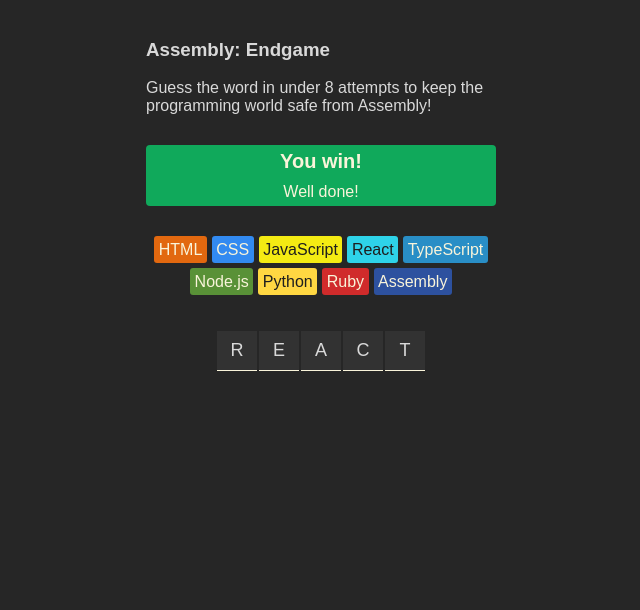
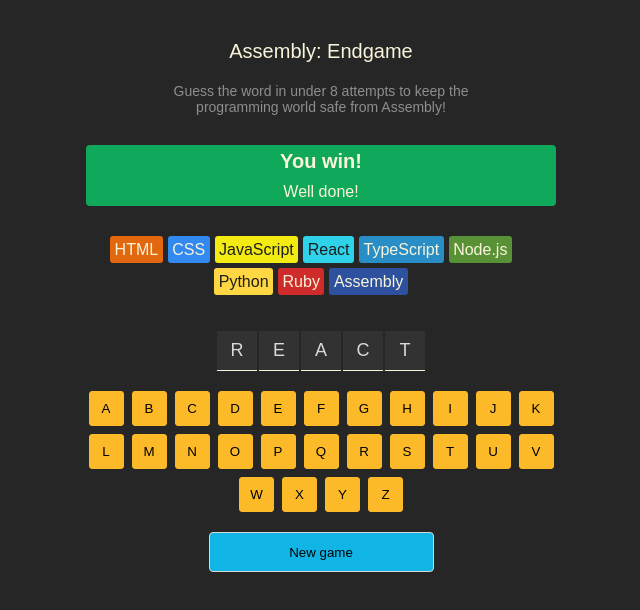
Before and after one commit to Gianlu915/Endgame, a React (Vite) app: page / in a window 1280 px wide. Shown: the top 610 px of the page, without its empty margins (319-959 px from the left). Built offline with nearby package versions, Linux system fonts and the light colour scheme.

Commit message:
add keyboard and button for new game

```diff
--- a/src/index.css
+++ b/src/index.css
@@ -13,19 +13,18 @@
     justify-content: center;
 }
 
-header {
+.main-content {
     text-align: center;
 }
 
-header > h1 {
+.main-content > h3 {
     font-size: 1.25rem;
     font-weight: 500;
     color: #F9F4DA;
 }
 
-header > p {
+.main-content > p {
     font-size: 0.875rem;
-    max-width: 350px;
     color: #8E8E8E;
 }
 
@@ -53,7 +52,7 @@
     flex-wrap: wrap;
     gap: 5px;
     justify-content: center;
-    max-width: 350px;
+    max-width: 450px;
     margin-bottom: 36px;
 }
 
@@ -66,6 +65,7 @@
     display: flex;
     justify-content: center;
     gap: 2px;
+    margin-bottom: 20px;
 }
 
 section.word > span{
@@ -78,3 +78,33 @@
     font-size: 1.125rem;
     border-bottom: 1px solid #F9F4DA;
 }
+
+section.keyboard{
+    display: flex;
+    flex-wrap: wrap;
+    gap: 8px;
+    justify-content: center;
+    max-width: 470px;
+}
+
+section.keyboard > button {
+    height: 35px;
+    width: 35px;
+    cursor: pointer;
+    border-radius: 3px;
+    border: 1px solid rgba(252, 186, 41, 1);
+    background-color: rgba(252, 186, 41, 1);
+}
+
+button.new-game {
+    background-color: #11B5E5;
+    border: 1px solid #D7D7D7;
+    border-radius: 4px;
+    width: 225px;
+    height: 40px;
+    padding: 6px 12px;
+    display: block;
+    margin-inline: auto;
+    cursor: pointer;
+    margin-top: 20px;
+}
--- a/src/pages/GameContent.jsx
+++ b/src/pages/GameContent.jsx
@@ -4,6 +4,12 @@
 export function GameContent(){
 
     const [currentWord, setCurrentWorld] = useState("react");
+
+    const alphabet = "abcdefghijklmnopqrstuvwxyz"
+
+    const keyboardElements = alphabet.split('').map(letter => (
+        <button key={letter}>{letter.toUpperCase()}</button>
+    ));
 
    const languageElements = languages.map(language => {
 
@@ -34,6 +40,12 @@
             <section className="word">
             {letterElements}
             </section>
+
+            <section className="keyboard">
+            {keyboardElements}
+            </section>
+
+            <button className="new-game">New game</button>
         </>
     )
 }
```
